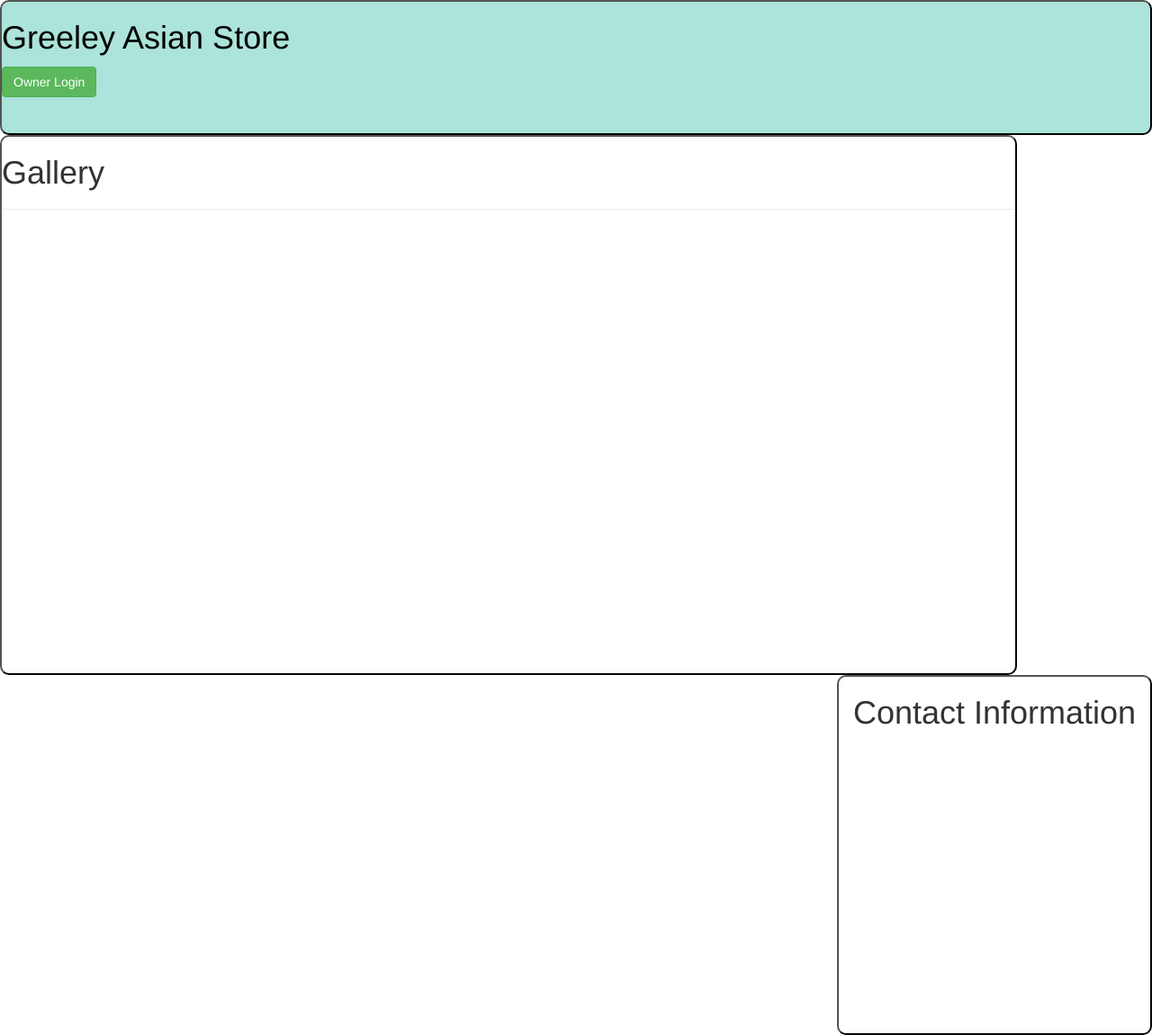
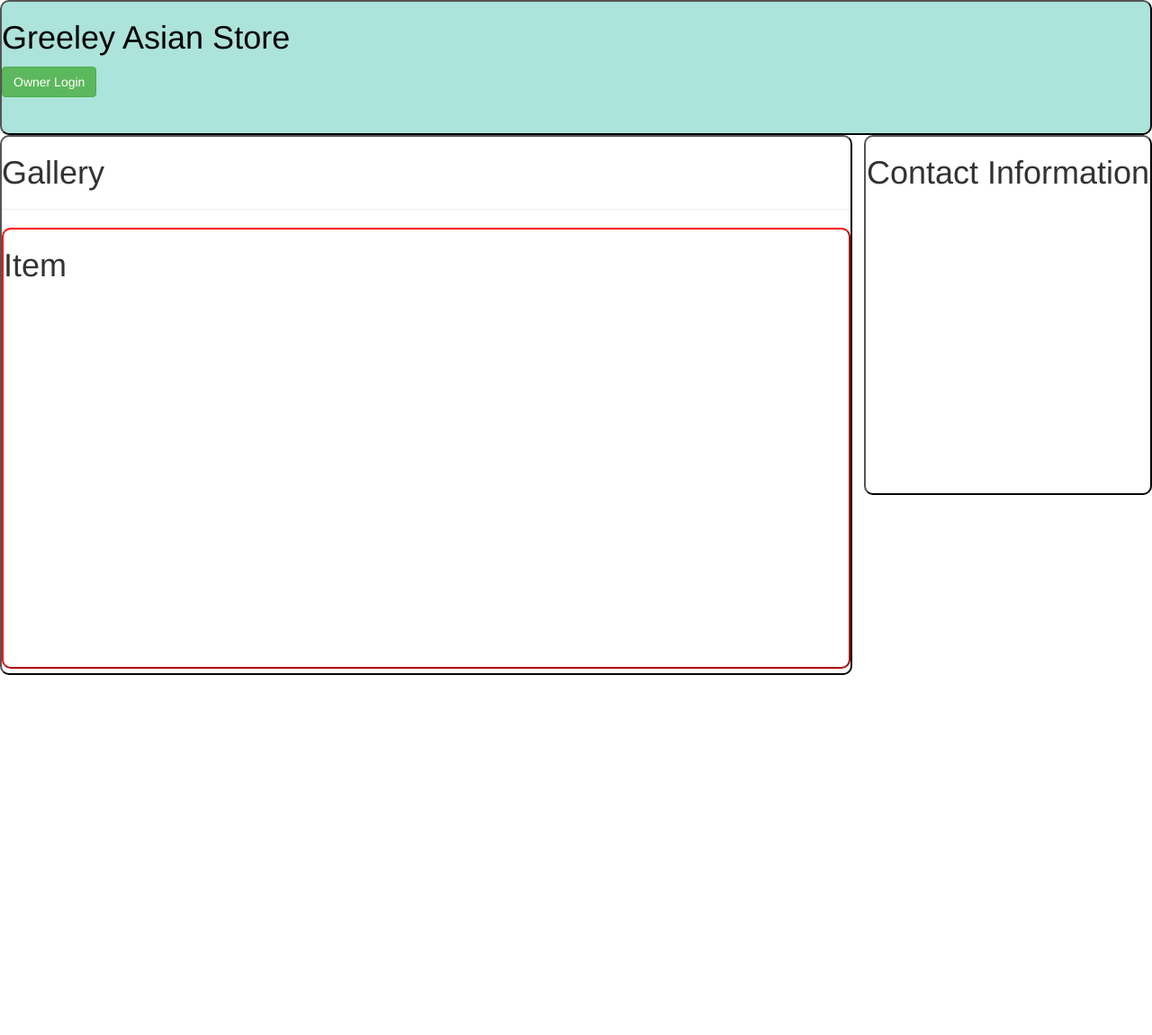
Before and after one commit to thom1664/La-Leche, a Django app: page / in a window 1280 px wide. Shown: the whole page at 90% size. After the commit the page ends 750 px from the top, so only its background shows below. Run offline with Django 3.2, Linux system fonts and the light colour scheme; some libraries are stand-ins or nearby versions.

Commit message:
fixed size of contact info box and gallery box to fit screens

```diff
--- a/website/static/main.css
+++ b/website/static/main.css
@@ -11,7 +11,7 @@
     border: 2px outset black;
     /* background-color: lightgoldenrodyellow; */
     height: 600px;
-    width: 1130px;
+    width: 74%;
     border-radius: 10px;
     display: inline-block;
 }
@@ -20,8 +20,17 @@
     border: 2px outset black;
     /* background-color: lightblue; */
     height: 400px;
-    width: 350px;
+    width: 25%;
     float: right;
     border-radius: 10px;
     text-align: center;
 }
+
+#items {
+    border: 2px outset red;
+    /* background-color: lightgoldenrodyellow; */
+    height: 490px;
+    width: 100%;
+    border-radius: 10px;
+    overflow: auto;
+}
--- a/website/template/home.html
+++ b/website/template/home.html
@@ -20,6 +20,11 @@
     <div id="gallery_box">
         <h1> Gallery </h1>
         <hr>
+        <div id="items">
+            <h1>Item</h1>
+
+
+        </div>
     </div>
     <div id="contact_box">
         <h1>Contact Information</h1>
```
